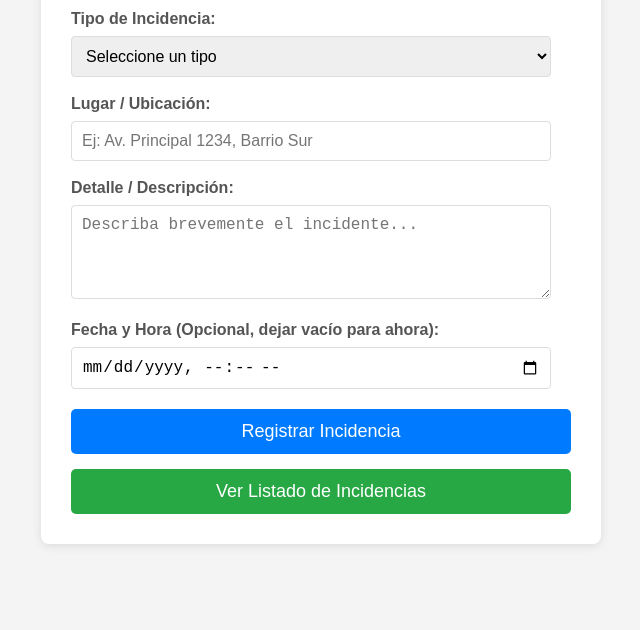
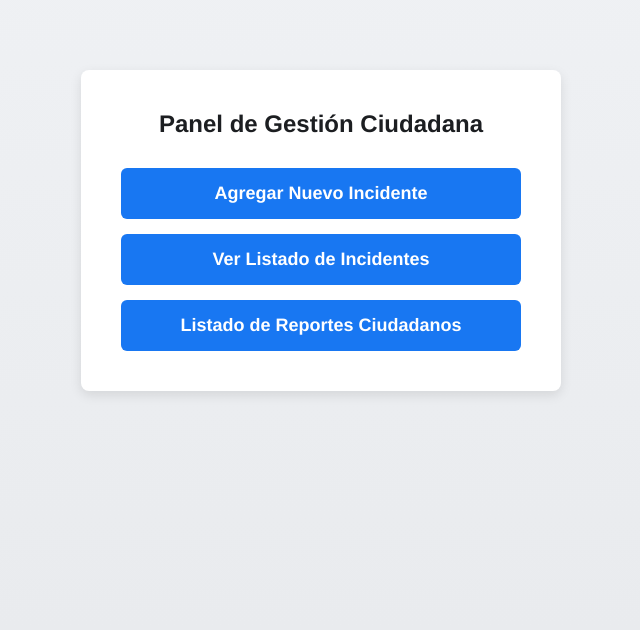
Before and after one commit to anenroba/miradio, a plain HTML site: page index.html in a window 1280 px wide. Shown: the part 170-800 px from the top of the page, without its empty margins (319-959 px from the left). Drawn offline with Linux system fonts and the light colour scheme.

Commit message:
neivo menu

```diff
--- a/index.html
+++ b/index.html
@@ -3,221 +3,95 @@
 <head>
     <meta charset="UTF-8">
     <meta name="viewport" content="width=device-width, initial-scale=1.0">
-    <title>Registrar Incidencia</title>
+    <title>Portal de Gestión Ciudadana</title>
+
     <style>
+        /* --- Estilos CSS --- */
+
+        /* Estilo base del cuerpo de la página */
         body {
-            font-family: Arial, sans-serif;
-            background-color: #f4f4f4;
+            margin: 0;
+            font-family: Helvetica, Arial, sans-serif;
+            /* Fondo con gradiente de grises sutil */
+            background: linear-gradient(to bottom, #f0f2f5, #e9ebee);
             display: flex;
-            flex-direction: column; /* Cambiado a columna para apilar elementos */
             justify-content: center;
             align-items: center;
-            min-height: 100vh;
-            margin: 0;
-            padding: 20px; /* Añadido padding para evitar que el contenido toque los bordes */
-            box-sizing: border-box; /* Incluir padding en el tamaño total */
+            min-height: 100vh; /* Asegura que ocupe toda la altura de la pantalla */
         }
-        .container {
-            background-color: #fff;
-            padding: 30px;
+
+        /* Contenedor principal para centrar el contenido */
+        .link-container {
+            background-color: #ffffff;
+            padding: 40px;
             border-radius: 8px;
-            box-shadow: 0 2px 10px rgba(0, 0, 0, 0.1);
-            width: 100%;
-            max-width: 500px;
-            margin-bottom: 20px; /* Espacio entre el formulario y el nuevo botón */
+            box-shadow: 0 4px 12px rgba(0, 0, 0, 0.1);
+            text-align: center;
+            max-width: 400px;
+            width: 90%; /* Asegura que no ocupe todo el ancho en móviles */
         }
-        h1 {
-            text-align: center;
-            color: #333;
-            margin-bottom: 25px;
+
+        /* Título del panel */
+        .link-container h1 {
+            color: #1c1e21; /* Color de texto principal de Facebook */
+            font-size: 24px;
+            margin-top: 0;
+            margin-bottom: 30px;
         }
-        .form-group {
-            margin-bottom: 18px;
-        }
-        label {
-            display: block;
-            margin-bottom: 8px;
-            color: #555;
-            font-weight: bold;
-        }
-        input[type="text"],
-        input[type="datetime-local"],
-        textarea,
-        select {
-            width: calc(100% - 20px); /* Adjusting for padding */
-            padding: 10px;
-            border: 1px solid #ddd;
-            border-radius: 4px;
-            font-size: 16px;
-            box-sizing: border-box; /* Include padding and border in the element's total width and height */
-        }
-        textarea {
-            resize: vertical;
-            min-height: 80px;
-        }
+
+        /* Agrupador para los botones */
         .button-group {
             display: flex;
-            flex-direction: column; /* Apilar botones verticalmente */
-            gap: 15px; /* Espacio entre botones */
-            margin-top: 20px; /* Espacio superior para el grupo de botones */
-        }
-        button {
-            background-color: #007bff;
-            color: white;
-            padding: 12px 20px;
-            border: none;
-            border-radius: 5px;
-            cursor: pointer;
-            font-size: 18px;
-            width: 100%; /* Botones ocupan todo el ancho disponible */
-            transition: background-color 0.3s ease;
-        }
-        button:hover {
-            background-color: #0056b3;
-        }
-        #viewListButton { /* Estilo específico para el nuevo botón */
-            background-color: #28a745; /* Un color diferente para distinguirlo */
-        }
-        #viewListButton:hover {
-            background-color: #218838;
-        }
-        .message {
-            margin-top: 20px;
-            padding: 10px;
-            border-radius: 4px;
-            text-align: center;
-            font-weight: bold;
-        }
-        .message.success {
-            background-color: #d4edda;
-            color: #155724;
-            border: 1px solid #c3e6cb;
-        }
-        .message.error {
-            background-color: #f8d7da;
-            color: #721c24;
-            border: 1px solid #f5c6cb;
+            flex-direction: column; /* Apila los botones verticalmente */
+            gap: 15px; /* Espacio entre los botones */
         }
 
-        /* Responsive adjustments */
-        @media (max-width: 600px) {
-            .container {
-                padding: 20px;
-            }
-            button {
-                font-size: 16px;
-                padding: 10px 15px;
-            }
+        /* Estilo de los botones (usando etiquetas <a>) */
+        .action-button {
+            display: block; /* Permite aplicar padding y ocupar todo el ancho */
+            background-color: #1877F2; /* Azul oficial de Facebook */
+            color: #ffffff;
+            padding: 15px 20px;
+            border-radius: 6px;
+            font-size: 18px;
+            font-weight: bold;
+            text-decoration: none; /* Quita el subrayado de los enlaces */
+            transition: background-color 0.3s ease, transform 0.2s ease;
         }
+
+        /* Efecto al pasar el cursor sobre el botón */
+        .action-button:hover {
+            background-color: #166fe5; /* Un azul ligeramente más oscuro */
+            transform: translateY(-2px); /* Eleva el botón sutilmente */
+            box-shadow: 0 2px 6px rgba(0,0,0,0.15);
+        }
+
     </style>
 </head>
 <body>
-    <div class="container">
-        <h1>Registrar Nueva Incidencia</h1>
-        <form id="incidenciaForm">
-            <div class="form-group">
-                <label for="tipo">Tipo de Incidencia:</label>
-                <select id="tipo" name="tipo" required>
-                    <option value="">Seleccione un tipo</option>
-                    <option value="ACCIDENTE_TRAFICO">Accidente de Tráfico</option>
-                    <option value="CORTE_LUZ">Corte de Luz</option>
-                    <option value="CALLE_CORTADA">Calle Cortada</option>
-                    <option value="MANIFESTACION">Manifestación</option>
-                    <option value="INUNDACION">Inundación</option>
-                    <option value="QUEJA_VECINAL">Queja Vecinal</option>
-                    <option value="OTRO">Otro</option>
-                </select>
-            </div>
-            <div class="form-group">
-                <label for="lugar">Lugar / Ubicación:</label>
-                <input type="text" id="lugar" name="lugar" required placeholder="Ej: Av. Principal 1234, Barrio Sur">
-            </div>
-            <div class="form-group">
-                <label for="detalle">Detalle / Descripción:</label>
-                <textarea id="detalle" name="detalle" rows="4" required placeholder="Describa brevemente el incidente..."></textarea>
-            </div>
-            <div class="form-group">
-                <label for="fecha">Fecha y Hora (Opcional, dejar vacío para ahora):</label>
-                <input type="datetime-local" id="fecha" name="fecha">
-            </div>
-            <div class="button-group">
-                <button type="submit">Registrar Incidencia</button>
-                <!-- Nuevo botón para ver el listado -->
-                <button type="button" id="viewListButton">Ver Listado de Incidencias</button>
-            </div>
-        </form>
-        <div id="responseMessage" class="message" style="display: none;"></div>
+
+    <!-- --- Estructura HTML del Contenido --- -->
+
+    <div class="link-container">
+        <h1>Panel de Gestión Ciudadana</h1>
+
+        <div class="button-group">
+            <!-- Botón que enlaza a la página para crear un nuevo incidente -->
+            <a href="nuevo.html" class="action-button">
+                Agregar Nuevo Incidente
+            </a>
+
+            <!-- Botón que enlaza al listado de incidentes -->
+            <a href="listado.html" class="action-button">
+                Ver Listado de Incidentes
+            </a>
+
+            <!-- Botón que enlaza al listado de reportes (denuncias) -->
+            <a href="list.html" class="action-button">
+                Listado de Reportes Ciudadanos
+            </a>
+        </div>
     </div>
 
-    <script>
-        document.getElementById('incidenciaForm').addEventListener('submit', async function(event) {
-            event.preventDefault(); // Evita que el formulario se envíe de forma tradicional
-
-            const responseMessage = document.getElementById('responseMessage');
-            responseMessage.style.display = 'none'; // Oculta mensajes anteriores
-            responseMessage.className = 'message'; // Resetea clases de estilo
-
-            const tipo = document.getElementById('tipo').value;
-            const lugar = document.getElementById('lugar').value;
-            const detalle = document.getElementById('detalle').value;
-            let fecha = document.getElementById('fecha').value;
-
-            // Si la fecha no se especifica, el backend usará CURRENT_TIMESTAMP
-            // Pero si se especifica, la enviaremos
-            if (fecha) {
-                // Convertir al formato ISO 8601 (YYYY-MM-DDTHH:MM:SS) para el backend
-                fecha = new Date(fecha).toISOString();
-            } else {
-                fecha = null; // Enviar null para que el backend use el valor por defecto
-            }
-
-            const data = { tipo, lugar, detalle };
-            if (fecha) {
-                data.fecha = fecha;
-            }
-
-            try {
-                // !!! CAMBIA ESTA URL a la de tu API desplegada en Render !!!
-                const apiEndpoint = 'https://api-swa.onrender.com/api/incidencias_historicas';
-
-                const response = await fetch(apiEndpoint, {
-                    method: 'POST',
-                    headers: {
-                        'Content-Type': 'application/json'
-                    },
-                    body: JSON.stringify(data)
-                });
-
-                const result = await response.json();
-
-                if (response.ok) { // Si la respuesta HTTP es 2xx (éxito)
-                    responseMessage.textContent = result.message || 'Incidencia registrada con éxito.';
-                    responseMessage.classList.add('success');
-                    // Opcional: Limpiar el formulario después del éxito
-                    document.getElementById('incidenciaForm').reset();
-                } else { // Si la respuesta HTTP es 4xx o 5xx (error)
-                    responseMessage.textContent = result.error || 'Error al registrar la incidencia.';
-                    responseMessage.classList.add('error');
-                    console.error('Error al registrar incidencia:', result.detailed_error || result.error);
-                }
-            } catch (error) {
-                responseMessage.textContent = 'Hubo un problema de conexión con el servidor.';
-                responseMessage.classList.add('error');
-                console.error('Error de red o CORS:', error);
-            } finally {
-                responseMessage.style.display = 'block'; // Mostrar el mensaje
-            }
-        });
-
-        // Event listener para el nuevo botón "Ver Listado de Incidencias"
-        document.getElementById('viewListButton').addEventListener('click', function() {
-            window.location.href = 'listado.html'; // Redirige a listado.html
-        });
-
-        // Configura la fecha y hora actual como valor por defecto en el campo de fecha (opcional)
-        // const now = new Date();
-        // now.setMinutes(now.getMinutes() - now.getTimezoneOffset());
-        // document.getElementById('fecha').value = now.toISOString().slice(0,16);
-    </script>
 </body>
 </html>
```
Also changed, not shown: nuevo.html (added, +223 -0 lines).
